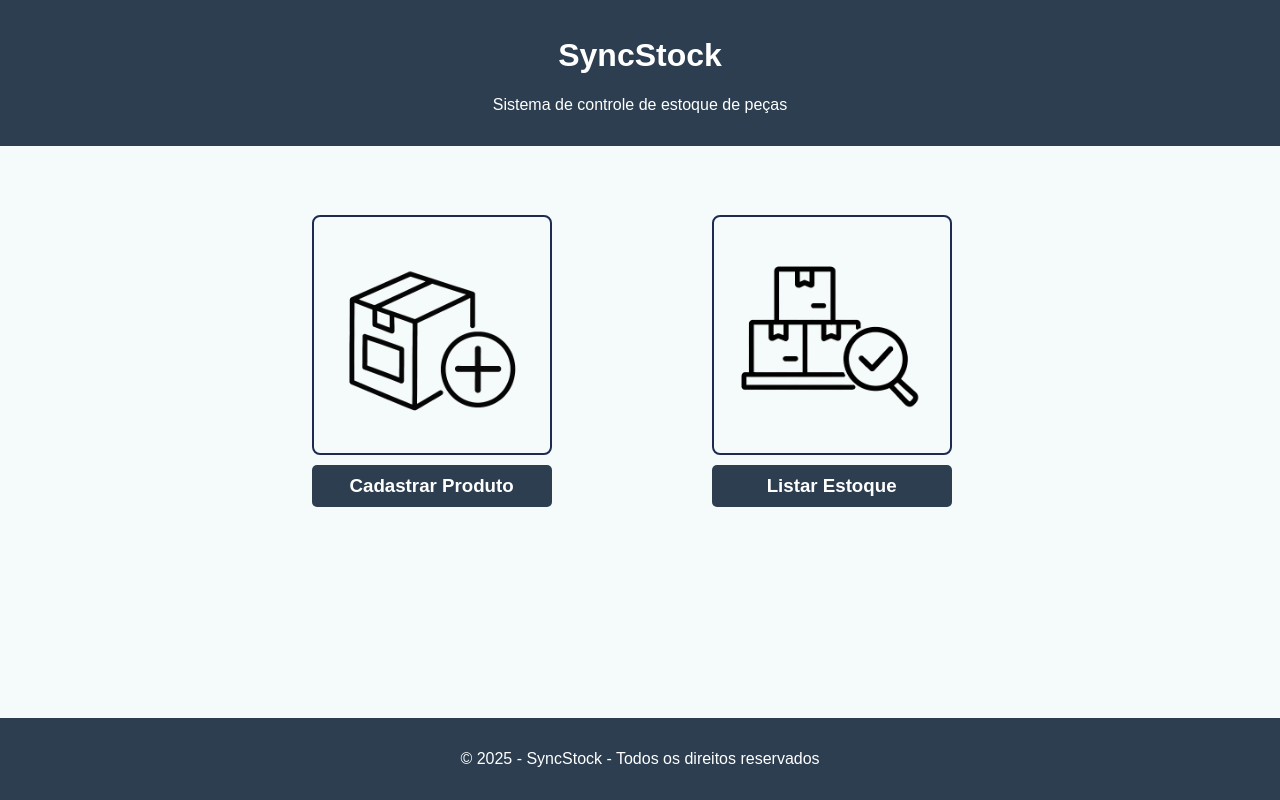
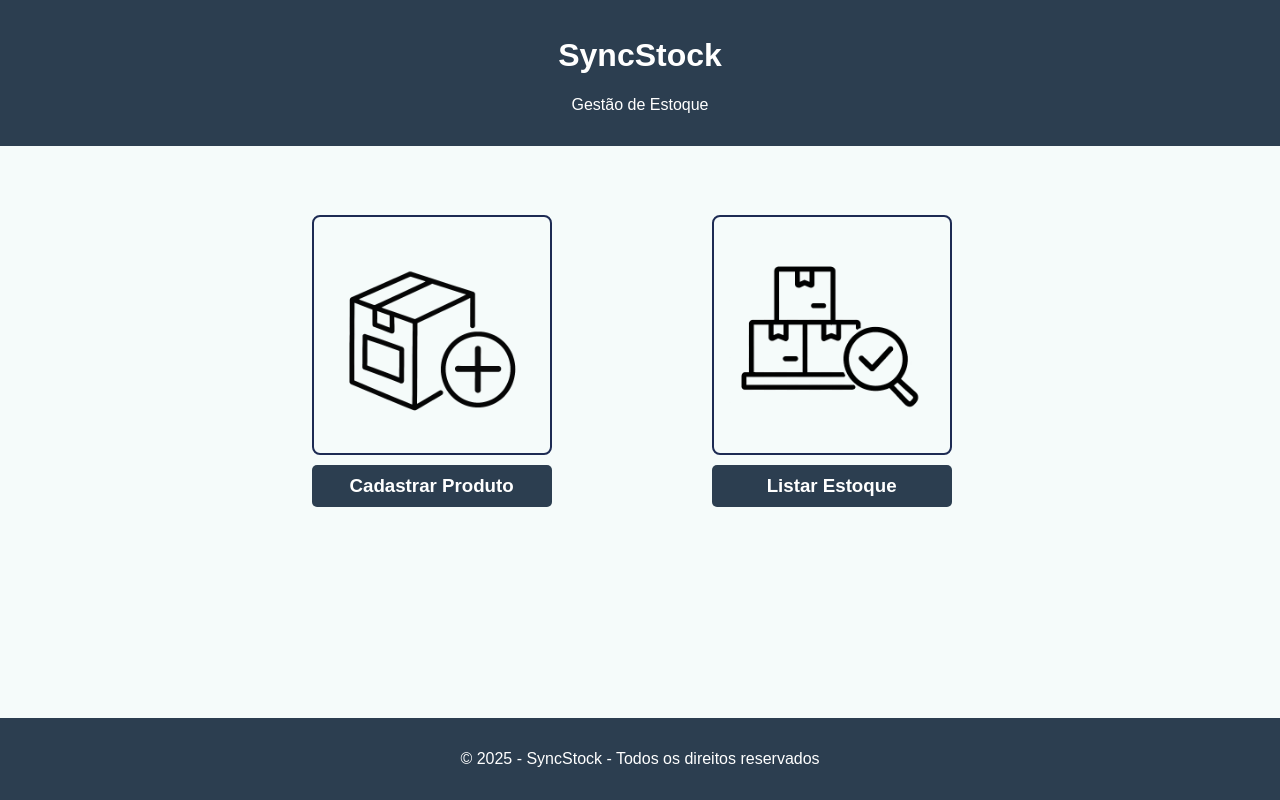
Before and after one commit to alimacedo/projetoSyncStock, a React (Vite) app: page /gestao-estoque in a window 1280 px wide. Built offline with nearby package versions, Linux system fonts and the light colour scheme.

Commit message:
Implementa título dinâmico no header com base na rota

```diff
--- a/src/components/Header.jsx
+++ b/src/components/Header.jsx
@@ -1,8 +1,25 @@
+import { useLocation } from 'react-router-dom';
+
 const Header = () => {
+  const location = useLocation();
+
+  const getTitle = () => {
+    switch (location.pathname) {
+      case '/fornecedores':
+        return 'Fornecedores';
+      case '/projetos':
+        return 'Projetos';
+      case '/gestao-estoque':
+        return 'Gestão de Estoque';
+      default:
+        return 'Sistema de controle de estoque de peças';
+    }
+  };
+
   return (
     <header>
       <h1>SyncStock</h1>
-      <p>Sistema de controle de estoque de peças</p>
+      <p>{getTitle()}</p>
     </header>
   );
 };
```
